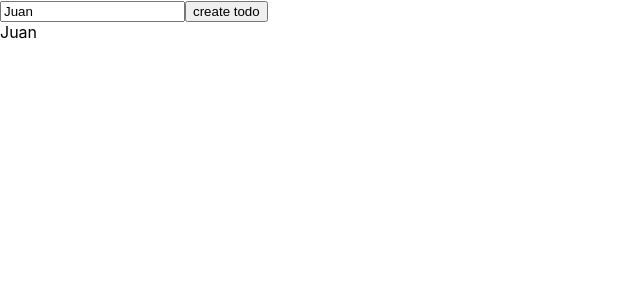
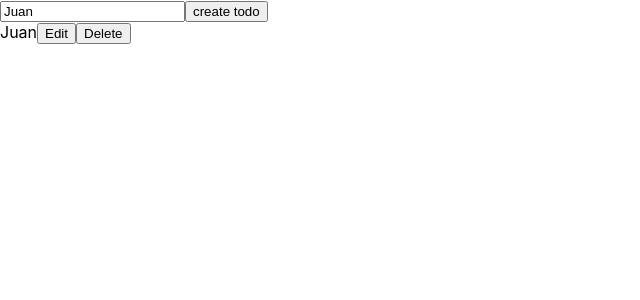
Before and after one commit to Juancaceres963/Lista-de-taraeas, a React (Create React App) app: page / in a window 1280 px wide. Both pictures are taken after a click on the input "create todo". Shown: the top 300 px of the page, without its empty margins (0-640 px from the left). Built offline with nearby package versions, Linux system fonts and the light colour scheme.

Commit message:
Agregando estados a cada todo

```diff
--- /dev/null
+++ b/src/components/todo.js
@@ -0,0 +1,19 @@
+import { useState } from "react";
+
+export default function Todo({ item }) {
+  const [isEdit, setIsEdit] = useState(false);
+
+  return (
+    <div className="todo">
+      {isEdit ? (
+        <div>Modo Editar</div>
+      ) : (
+        <div>
+          {item.title}
+          <button onClick={() => setIsEdit(true)}>Edit</button>
+          <button>Delete</button>
+        </div>
+      )}
+    </div>
+  );
+}
--- a/src/components/todoApp.js
+++ b/src/components/todoApp.js
@@ -1,4 +1,5 @@
 import { useState } from "react";
+import Todo from "./todo";
 
 export default function TodoApp() {
   const [title, setTitle] = useState("Juan");
@@ -38,7 +39,7 @@
 
       <div className="todosContainer">
         {todos.map((item) => (
-          <div>{item.title}</div>
+          <Todo key={item.id} item={item}/>
         ))}
       </div>
     </div>
```
